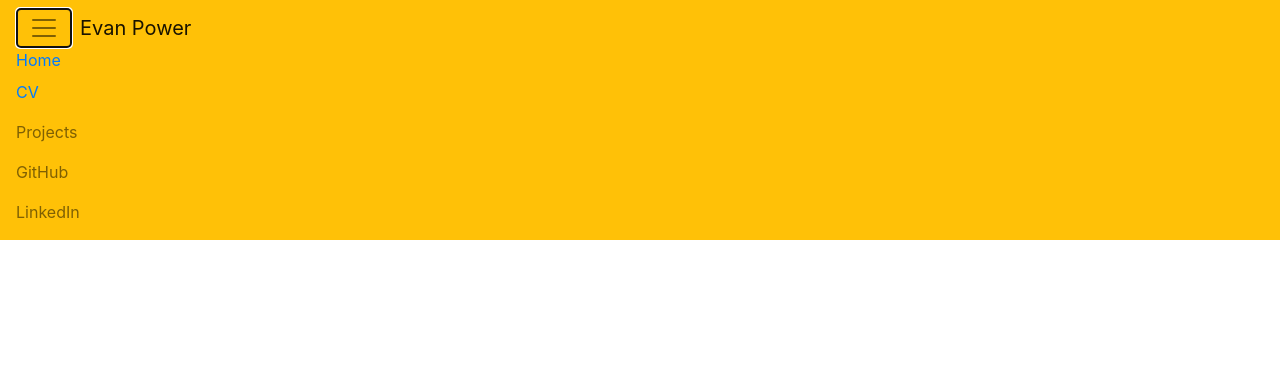
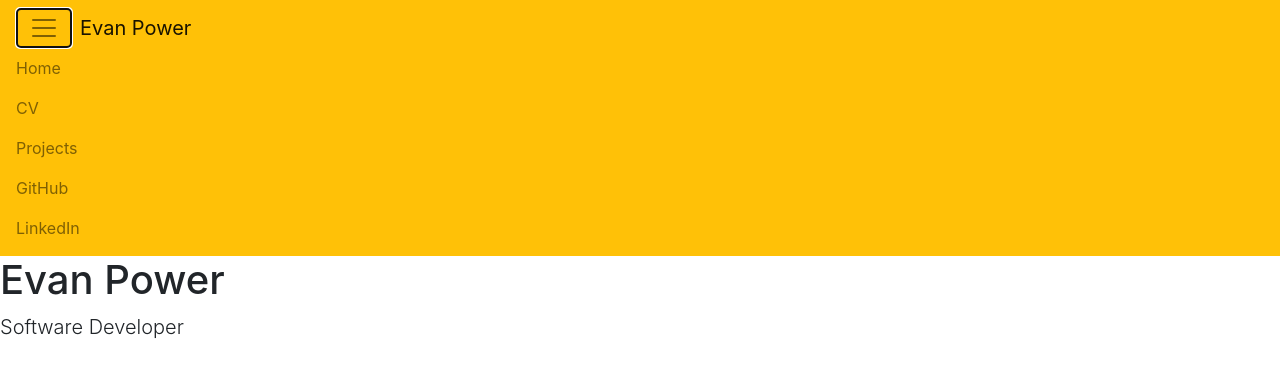
Before and after one commit to CFitzsimons/Personal-site, a React (Create React App) app: page / in a window 1280 px wide. Both pictures are taken after a click on the button 44 px from the left and 28 px from the top of the page. Shown: the top 374 px of the page. Built offline with nearby package versions, Linux system fonts and the light colour scheme.

Commit message:
Routing up and working!

```diff
--- a/src/App.jsx
+++ b/src/App.jsx
@@ -10,21 +10,24 @@ import EvanPage from './components/evan'
 import Projects from './components/Projects';
 import Nav from './NavBar';
 
-// const Routes = () => (
-//   <Router>
-//     <Route path = "/" component={App}/>
-//     <Route path = "cv" component={CV}/>
-//     <Route path = "projects" component={Projects}/>
-//   </Router>
-// );
+const Routes = () => (
+  <Router>
+    <div>
+      {/* Previously you had the component here as App, creating a circular reference */}
+      <Route path="/" component={EvanPage}/>
+      <Route path="/cv" component={CV}/>
+      <Route path="/projects" component={Projects}/>
+    </div>
+  </Router>
+);
 class App extends Component {
    render() {
     return (
-      <Router>
-        <div>
-          <Nav/>
-        </div>
-     </Router>
+      <div>
+        {/* Here we're saying 'always display the nav bar THEN display the router component under it */}
+        <Nav />
+        <Routes />
+      </div>
 
     );
   }
--- a/src/NavBar.jsx
+++ b/src/NavBar.jsx
@@ -28,13 +28,14 @@ class NavBar extends React.Component {
           <Collapse isOpen={!this.state.collapsed} navbar>
             <Nav navbar>
               <NavItem>
-              <RNavLink exact to="/" active >Home</RNavLink>
+                {/* NavLink on its own is sufficent to navigate between pages :) */}
+                <NavLink href="/">Home</NavLink>
               </NavItem>
               <NavItem>
-              <NavLink><Link to="/cv">CV</Link></NavLink>
+                <NavLink href="/cv">CV</NavLink>
               </NavItem>
               <NavItem>
-              <NavLink href ="/projects">Projects</NavLink>
+                <NavLink href="/projects">Projects</NavLink>
               </NavItem>
               <NavItem>
                 <NavLink href ="https://github.com/PowerTaxi">GitHub</NavLink>
```
Lines whose indentation alone changed are shown as unchanged.
